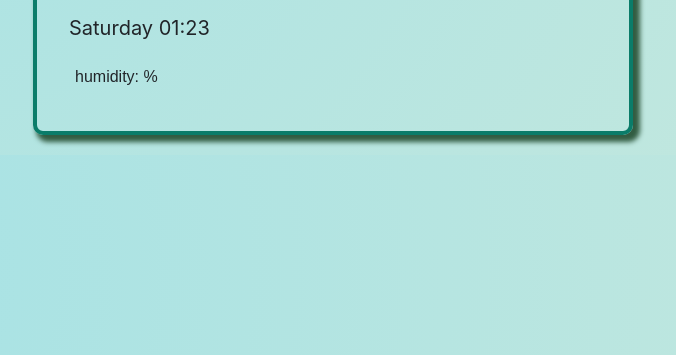
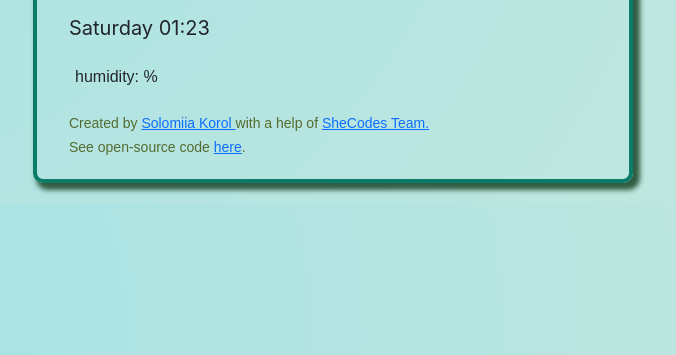
Before and after one commit to Elesionore/real-weather-app, a website built with Parcel: page index.html in a window 1280 px wide. Shown: the part 445-800 px from the top of the page, without its empty margins (307-983 px from the left). Built offline with nearby package versions, Linux system fonts and the light colour scheme; no server answers.

Commit message:
added footer

```diff
--- a/index.html
+++ b/index.html
@@ -96,6 +96,13 @@
               </p>
             </div>
           </div>
+    <small> Created by <a href="https://www.linkedin.com/in/solomiia-korol-b0b8501b3" target="_blank"> Solomiia Korol </a> with a help of <a href="https://www.shecodes.io" target="_blank"> SheCodes Team.</a>
+      <br>
+      See open-source code <a
+      href="https://github.com/Elesionore/real-weather-app"
+      target="_blank"
+      >here</a>.
+    </small>
 
     <script
     src="https://cdn.jsdelivr.net/npm/bootstrap@5.2.0/dist/js/bootstrap.bundle.min.js"
--- a/src/styles.css
+++ b/src/styles.css
@@ -143,3 +143,8 @@ h1 {
 .min-temperature {
   line-height: 0;
 }
+
+small {
+  text-align: center;
+  color: darkolivegreen;
+}
```
